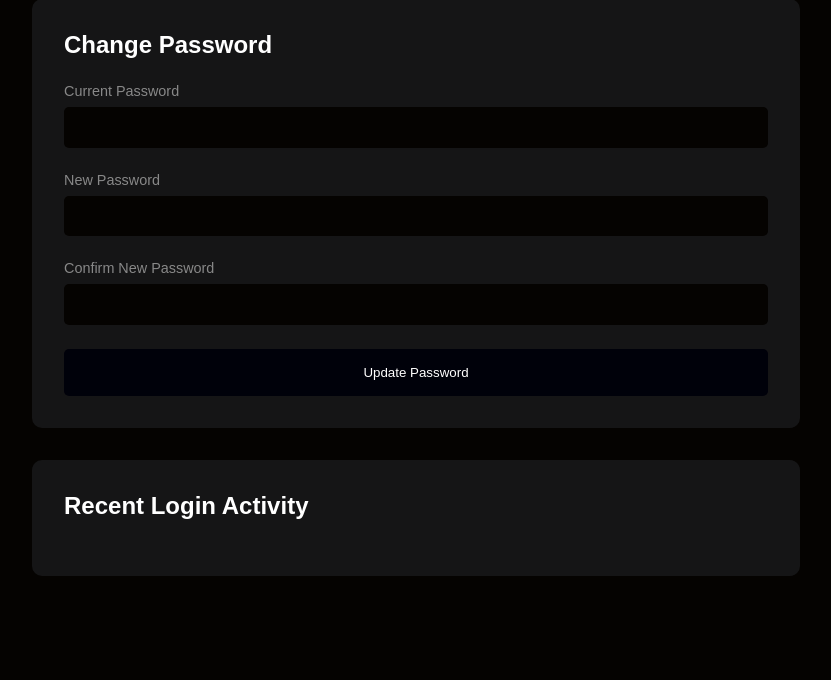
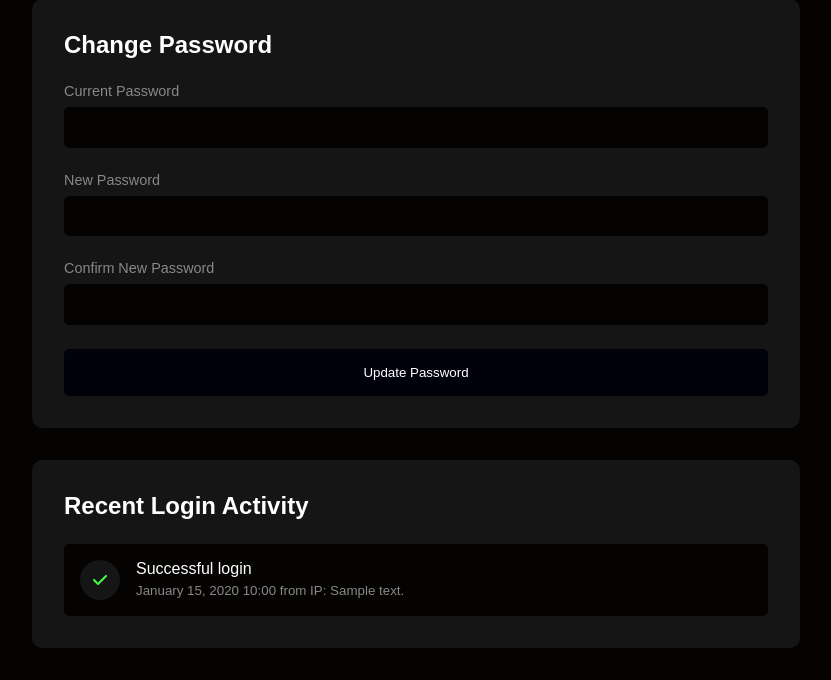
Before and after one commit to Matti-Krebelder/FireStream, a PHP site: page /profile.php in a window 1280 px wide. Shown: the part 296-976 px from the top of the page, without its empty margins (224-1055 px from the left). Before the commit the page ends 872 px from the top, so only its background shows below. Run offline with PHP 8.4, Linux system fonts and the light colour scheme; the visitor is signed in with stand-in values (Sample User, id 1); tables that the repository leaves empty or names only in its code hold one stand-in row (values such as "Sample post").

Commit message:
"Updated .gitignore, 403.html, Auth.php, profile.php, and profile.css files with various changes, including code refactoring, added error logging, and minor styling adjustments."

```diff
--- a/403.html
+++ b/403.html
@@ -162,7 +162,6 @@
 </head>
 <body>
     <div class="particles">
-        <!-- Particles werden durch JS generiert -->
     </div>
     <div class="error-container">
         <i class="fas fa-shield-alt error-icon"></i>
@@ -177,7 +176,6 @@
     </div>
 
     <script>
-        // Partikel-Animation
         function createParticles() {
             const particlesContainer = document.querySelector('.particles');
             const numberOfParticles = 50;
@@ -186,21 +184,17 @@
                 const particle = document.createElement('div');
                 particle.className = 'particle';
 
-                // Zufällige Position
                 particle.style.left = Math.random() * 100 + 'vw';
                 particle.style.top = Math.random() * 100 + 'vh';
 
-                // Zufällige Animation-Dauer
                 particle.style.animationDuration = (Math.random() * 15 + 5) + 's';
 
-                // Zufällige Verzögerung
                 particle.style.animationDelay = (Math.random() * 5) + 's';
 
                 particlesContainer.appendChild(particle);
             }
         }
 
-        // Partikel erstellen
         createParticles();
     </script>
 </body>
--- a/classes/Auth.php
+++ b/classes/Auth.php
@@ -24,7 +24,8 @@ class Auth {
             $stmt->execute([$email]);
             $user = $stmt->fetch(PDO::FETCH_ASSOC);
 
-            if ($user && password_verify($password, $user['password'])) {
+            if ($user) {
+                if (password_verify($password, $user['password'])) {
                     if (!$user['is_active']) {
                         return ['success' => false, 'message' => 'Account is not activated'];
                     }
@@ -33,38 +34,52 @@ class Auth {
                     $this->createSession($user);
 
                     $stmt = $this->db->prepare("
-                    INSERT INTO login_history (user_id, ip_address, success)
-                    VALUES (?, ?, ?)
+                        INSERT INTO login_history (user_id, ip_address, login_time, success)
+                        VALUES (?, ?, NOW(), ?)
                     ");
                     $stmt->execute([
                         $user['id'],
                         $_SERVER['REMOTE_ADDR'],
-                    true
+                        1
                     ]);
 
                     return ['success' => true, 'message' => 'Login successful'];
                 } else {
                     $this->incrementLoginAttempts($email);
 
-                if ($user) {
                     $stmt = $this->db->prepare("
-                        INSERT INTO login_history (user_id, ip_address, success)
-                        VALUES (?, ?, ?)
+                        INSERT INTO login_history (user_id, ip_address, login_time, success)
+                        VALUES (?, ?, NOW(), ?)
                     ");
                     $stmt->execute([
                         $user['id'],
                         $_SERVER['REMOTE_ADDR'],
-                        false
+                        0
                     ]);
+
+                    return ['success' => false, 'message' => 'Wrong password'];
                 }
+            } else {
+                $this->incrementLoginAttempts($email);
 
-                return ['success' => false, 'message' => 'Invalid email or password'];
+                $stmt = $this->db->prepare("
+                    INSERT INTO login_history (user_id, ip_address, login_time, success)
+                    VALUES (?, ?, NOW(), ?)
+                ");
+                $stmt->execute([
+                    null,
+                    $_SERVER['REMOTE_ADDR'],
+                    0
+                ]);
+
+                return ['success' => false, 'message' => 'Email not found'];
             }
         } catch (PDOException $e) {
             error_log("Login error: " . $e->getMessage());
             return ['success' => false, 'message' => 'An error occurred during login'];
         }
     }
+
 
     private function isAccountLocked($email) {
         if (!isset($this->loginAttempts[$email])) {
@@ -138,7 +153,6 @@ class Auth {
         }
 
         try {
-            // Verify current password
             $stmt = $this->db->prepare("SELECT password FROM users WHERE id = ?");
             $stmt->execute([$userId]);
             $user = $stmt->fetch(PDO::FETCH_ASSOC);
@@ -147,7 +161,6 @@ class Auth {
                 return ['success' => false, 'message' => 'Current password is incorrect'];
             }
 
-            // Hash and update new password
             $hashedPassword = password_hash($newPassword, PASSWORD_HASH_ALGO);
             $stmt = $this->db->prepare("UPDATE users SET password = ? WHERE id = ?");
             $stmt->execute([$hashedPassword, $userId]);
@@ -161,17 +174,41 @@ class Auth {
 
     public function getLoginHistory($userId, $limit = 5) {
         try {
+            error_log("Getting login history for user ID: " . $userId);
+
             $stmt = $this->db->prepare("
-                SELECT ip_address, login_time, success
+                SELECT id, user_id, ip_address, login_time, success
                 FROM login_history
-                WHERE user_id = ?
+                WHERE user_id = :user_id
                 ORDER BY login_time DESC
-                LIMIT ?
+                LIMIT :limit
             ");
-            $stmt->execute([$userId, $limit]);
-            return $stmt->fetchAll(PDO::FETCH_ASSOC);
+
+            $stmt->bindValue(':user_id', $userId, PDO::PARAM_INT);
+            $stmt->bindValue(':limit', $limit, PDO::PARAM_INT);
+
+            $success = $stmt->execute();
+
+            if (!$success) {
+                error_log("Failed to execute login history query");
+                return [];
+            }
+
+            $history = $stmt->fetchAll(PDO::FETCH_ASSOC);
+
+            error_log("Found " . count($history) . " login history entries");
+
+            if (empty($history)) {
+                error_log("No login history found for user_id: " . $userId);
+            } else {
+                error_log("Login history retrieved successfully");
+            }
+
+            return $history;
+
         } catch (PDOException $e) {
             error_log("Error fetching login history: " . $e->getMessage());
+            error_log("SQL State: " . $e->errorInfo[0]);
             return [];
         }
     }
--- a/css/profile.css
+++ b/css/profile.css
@@ -185,6 +185,10 @@ body {
 
 .login-details {
     flex-grow: 1;
+    color: white;
+}
+.login-details-text{
+    color: white;
 }
 
 .login-details small {
--- a/profile.php
+++ b/profile.php
@@ -1,16 +1,28 @@
 <?php
 require_once 'config.php';
 require_once 'classes/Auth.php';
+$auth = new Auth();
 
-$auth = new Auth();
 if (!$auth->isLoggedIn()) {
     header('Location: login.php');
     exit;
 }
 
-$userId = $_SESSION['user_id'];
+$userId = $_SESSION['user_id'] ?? null;
+
+if (!$userId) {
+    error_log("No user ID found in session");
+    header('Location: logout.php');
+    exit;
+}
+
+error_log("Profile page accessed by user ID: " . $userId);
+
 $userData = $auth->getUserData($userId);
 $loginHistory = $auth->getLoginHistory($userId);
+
+error_log("User data retrieved: " . ($userData ? 'yes' : 'no'));
+error_log("Login history entries: " . count($loginHistory));
 
 $message = '';
 $messageClass = '';
@@ -55,8 +67,8 @@ if ($_SERVER['REQUEST_METHOD'] === 'POST' && isset($_POST['action']) && $_POST['
             <div class="profile-avatar">
                 <i class="fas fa-user"></i>
             </div>
-            <h1><?php echo htmlspecialchars($userData['email']); ?></h1>
-            <p>Member since <?php echo date('F Y', strtotime($userData['created_at'])); ?></p>
+            <h1><?php echo htmlspecialchars($userData['email'] ?? ''); ?></h1>
+            <p>Member since <?php echo isset($userData['created_at']) ? date('F Y', strtotime($userData['created_at'])) : 'N/A'; ?></p>
         </div>
 
         <?php if ($message): ?>
@@ -88,20 +100,27 @@ if ($_SERVER['REQUEST_METHOD'] === 'POST' && isset($_POST['action']) && $_POST['
         <div class="profile-section">
             <h2>Recent Login Activity</h2>
             <div class="login-history">
+                <?php if (is_array($loginHistory) && count($loginHistory) > 0): ?>
                     <?php foreach ($loginHistory as $login): ?>
                         <div class="login-entry <?php echo $login['success'] ? 'success' : 'failed'; ?>">
                             <div class="login-icon">
                                 <i class="fas <?php echo $login['success'] ? 'fa-check' : 'fa-times'; ?>"></i>
                             </div>
                             <div class="login-details">
-                            <p><?php echo $login['success'] ? 'Successful login' : 'Failed login attempt'; ?></p>
+                                <p class="login-details-text"><?php echo $login['success'] ? 'Successful login' : 'Failed login attempt'; ?></p>
                                 <small>
-                                <?php echo date('F j, Y H:i', strtotime($login['login_time'])); ?>
+                                    <?php
+                                    $loginTime = strtotime($login['login_time']);
+                                    echo $loginTime ? date('F j, Y H:i', $loginTime) : 'Invalid date';
+                                    ?>
                                     from IP: <?php echo htmlspecialchars($login['ip_address']); ?>
                                 </small>
                             </div>
                         </div>
                     <?php endforeach; ?>
+                <?php else: ?>
+                    <p>No login history available. (User ID: <?php echo htmlspecialchars($userId); ?>)</p>
+                <?php endif; ?>
             </div>
         </div>
     </main>
```
Also changed, not shown: 1 other file. Lines whose indentation alone changed are shown as unchanged.
